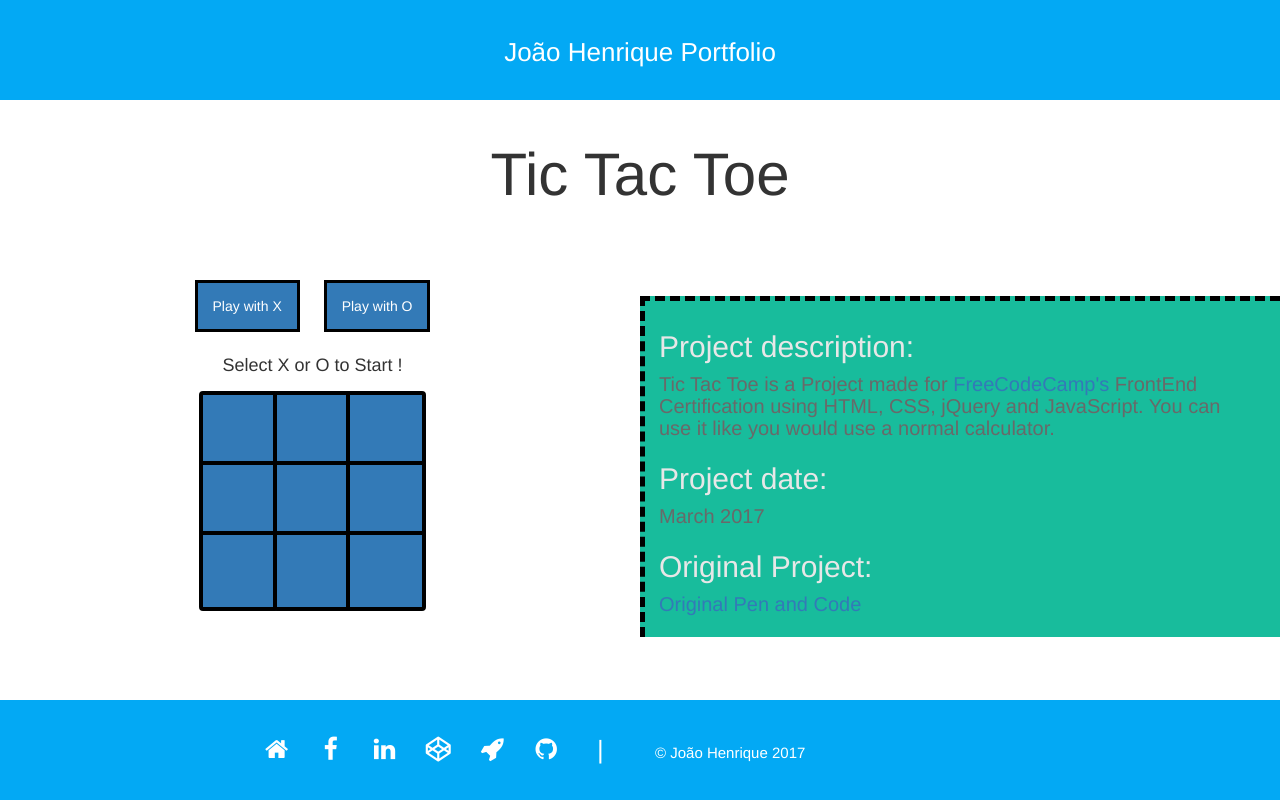
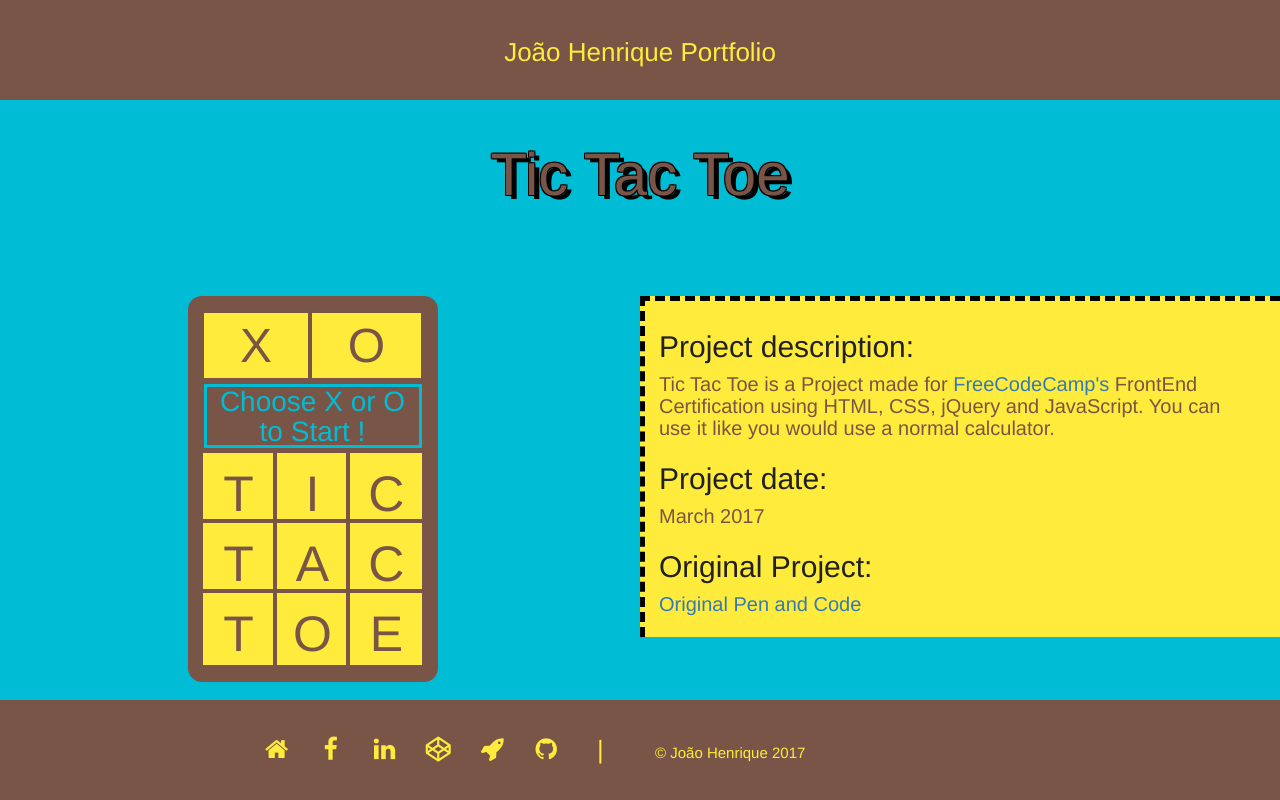
Before and after one commit to Joao-Henrique/FCC-TicTacToe, a website: page index.html in a window 1280 px wide. Drawn offline with nearby package versions, Linux system fonts and the light colour scheme.

Commit message:
ui optimizations

```diff
--- a/css/footer.css
+++ b/css/footer.css
@@ -24,7 +24,7 @@ ul.social-network {
   .social-circle li i {
     margin: 0;
     line-height: 40px;
-    color: white;
+    color: #FFEB3B;
   }
   .social-circle li .socialIcon:hover i,
   .triggeredHover {
@@ -39,7 +39,7 @@ ul.social-network {
     transition: all 0.2s;
   }
   .social-circle i {
-    color: rgb(0, 0, 0);
+    color: #FFEB3B;
     -webkit-transition: all 0.8s;
     -moz-transition: all 0.8s;
     -o-transition: all 0.8s;
@@ -51,7 +51,7 @@ ul.social-network {
     padding-top: 1em;
 }
 .authorFooter {
-   color: white;
+   color: #FFEB3B;
     text-align: center;
 }
 footer {
@@ -59,7 +59,7 @@ footer {
   height:60px;
 }
 .footer {
-  background:#03A9F4;
+  background:#795548;
 }
 .separator {
   visibility: hidden;
@@ -83,7 +83,7 @@ footer {
     position:absolute;
     bottom:0;
     height:100px;
-    background: #03A9F4;
+    background: #795548;
     padding-top: 15px;
   }
   .separator {
--- a/css/project.css
+++ b/css/project.css
@@ -1,30 +1,46 @@
 .btn-primary {
-  padding: 15px;
-  margin: 10px;
-  border-style: solid;
-  border-color: black;
-  border-width: 3px;
+  padding-top: 6px;
+  padding-bottom: 6px;
+  padding-left: 36px;
+  padding-right: 36px;
+  background-color: #FFEB3B;
+  color: #795548;
+  font-size: 48px;
 }
 
 .btn {
   height: 80px;
   width: 80px;
   border-style: solid;
-  border-color: black;
+  border-color: #795548;
   border-width: 4px;
   margin: -5px;
-  padding: 0px;
+  padding-right: -6px;
   font-size: 50px;
+  background-color: #FFEB3B;
 }
 
-#selector {
-  margin-bottom: 40px;
+.game-container {
+  background-color: #795548;
+  width: 250px;
+  margin: auto;
+  padding-bottom: 18px;
+  padding-top: 16px;
+  border-radius: 1em;
 }
 
 .tic {
   color: transparent;
 }
+
 h4 {
-  margin-top: 20px;
-  margin-bottom: 20px;
+  margin-top: 3px;
+  margin-bottom: 6px;
+  color: #00BCD4;
+  font-size: 28px;
+  height: 64px;
+  border-color: #00BCD4;
+  border-style: solid;
+  margin-right: 16px;
+  margin-left: 16px;
 }
--- a/css/styles.css
+++ b/css/styles.css
@@ -1,28 +1,31 @@
 body {
   text-align: center;
+  background-color: #00BCD4;
 }
 .navBar {
   width:100%;
   height:40px;
-  background:#03A9F4;
+  background:#795548;
   padding-top: .1em;
+  color: #FFEB3B;
 }
 h1 {
   font-size: 30px;
+  color: #795548;
 }
 h2 {
-  color: rgb(231, 231, 231);
+  color: #212121;
   font-size: 22px;
   margin-top: .3em;
 }
 h3 {
   margin-top: .4em;
   font-size: 20px;
-  color: white;
+  color: #FFEB3B;
 }
 h5 {
   font-size: 18px;
-  color: rgb(105, 105, 105);
+  color: #795548;
   margin-bottom: 0;
   padding-bottom: .4em;
 }
@@ -30,7 +33,7 @@ h5 {
   border-top-style: dashed;
   border-color: black;
   border-width: 5px;
-  background-color: #18BC9C;
+  background-color: #FFEB3B;
   margin-top: 2em;
   padding: 15%;
 }
@@ -51,6 +54,7 @@ h5 {
     margin-bottom:1em;
     font-size: 60px;
     padding-top: 0.4em;
+    text-shadow: 5px 4px 0 #000, -1px -1px 0 #000, 1px -1px 0 #000, -1px 1px 0 #000, 1px 1px 0 #000;
   }
   h2 {
     margin-top: .5em;
--- a/index.html
+++ b/index.html
@@ -42,33 +42,39 @@
         <div class="col-md-6 project">
 
             <!-- PROJECT STARTS HERE -->
+            <div class="game-container">
                 <div id="selector">
-                <a class="btn-primary" id="turnX">Play with X</a>
-                <a class="btn-primary" id="turnO">Play with O</a>
+                    <a class="btn-primary" id="turnX">X</a>
+                    <a class="btn-primary" id="turnO">O</a>
                 </div>
                 <div>
-                <h4>Select X or O to Start !</h4>
+                    <h4>
+                        <span id="txt-count">
+
+                        </span>Choose X or O to Start !
+                    </h4>
                 </div>
 
                 <div class="wrapped">
                     <div class="col-ms-6">
-                    <a class="btn btn-primary tic" id="0">#</a>
-                    <a class="btn btn-primary tic" id="1">#</a>
-                    <a class="btn btn-primary tic" id="2">#</a>
+                        <a class="btn tic" id="0">#</a>
+                        <a class="btn tic" id="1">#</a>
+                        <a class="btn tic" id="2">#</a>
                     </div>
 
                     <div class="col-ms-6">
-                    <a class="btn btn-primary tic" id="3">#</a>
-                    <a class="btn btn-primary tic" id="4">#</a>
-                    <a class="btn btn-primary tic" id="5">#</a>
+                        <a class="btn tic" id="3">#</a>
+                        <a class="btn tic" id="4">#</a>
+                        <a class="btn tic" id="5">#</a>
                     </div>
 
                     <div class="col-ms-6">
-                    <a class="btn btn-primary tic" id="6">#</a>
-                    <a class="btn btn-primary tic" id="7">#</a>
-                    <a class="btn btn-primary tic" id="8">#</a>
+                        <a class="btn tic" id="6">#</a>
+                        <a class="btn tic" id="7">#</a>
+                        <a class="btn tic" id="8">#</a>
                     </div>
 
+                </div>
             </div>
             <!-- PROJECT ENDS HERE -->
 
--- a/js/app.js
+++ b/js/app.js
@@ -1,11 +1,18 @@
 $(document)
   .ready(function () {
+
+    //SHOW THE TIC TAC TOE LETERS IN THE GAME BOARD
+    let gameOn = true;
+    gameOn
+      ? ($("#" + 0).html("T"), $("#" + 1).html("I"), $("#" + 2).html("C"), $("#" + 3).html("T"), $("#" + 4).html("A"), $("#" + 5).html("C"), $("#" + 6).html("T"), $("#" + 7).html("O"), $("#" + 8).html("E"), $(".tic").css("color", "#795548"))
+      : 0;
 
     //FUNCTION TO CHECK THE WINNER
     function winCondition(turnArray, currentTurn) {
       if (turnArray[0] === currentTurn && turnArray[1] === currentTurn && turnArray[2] === currentTurn) {
         gameOn = true;
         reset();
+        $('#txt-count').html("Player " + currentTurn + " Won! Top Row !!!") && $('h4').css('color', 'green') && $('h4').css('background-color', 'white')
         alert("Player " + currentTurn + " wins! (Top row across 0,1, and 2 spots)");
       } else if (turnArray[2] === currentTurn && turnArray[4] === currentTurn && turnArray[6] === currentTurn) {
         gameOn = true;
@@ -49,7 +56,7 @@ $(document)
       var spotTaken = $("#" + id).text();
       if (spotTaken === "#") {
         count++;
-        $("#" + id).css("color", "white");
+        $("#" + id).css("color", "#795548");
         $("#" + id).text(turn);
         turns[id] = turn;
         winCondition(turns, turn);
@@ -68,7 +75,7 @@ $(document)
         var move = $("#" + computersMove).text();
         if (move === '#') {
           $('#' + computersMove).text(computersTurn);
-          $('#' + computersMove).css("color", "white");
+          $('#' + computersMove).css("color", "#795548");
           taken = true;
           turns[computersMove] = computersTurn;
         }
@@ -101,6 +108,7 @@ $(document)
     });
 
     function reset() {
+      gameOn = false;
       turns = [
         "#",
         "#",
@@ -113,7 +121,10 @@ $(document)
         "#"
       ];
       count = 0;
-      $(".tic").text("#");
+      $(".tic")
+        .text("#")
+        .css("color", "transparent");
+
       gameOn = false;
     }
   });
```
Lines whose indentation alone changed are shown as unchanged.
